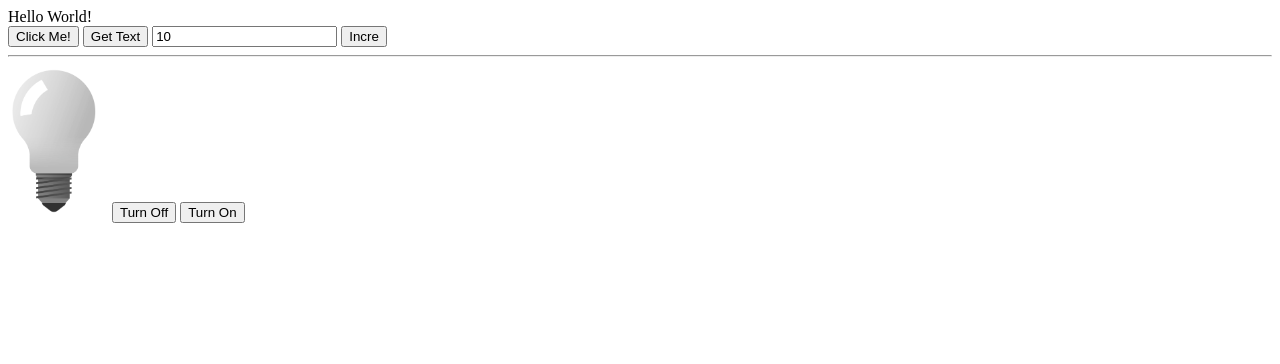
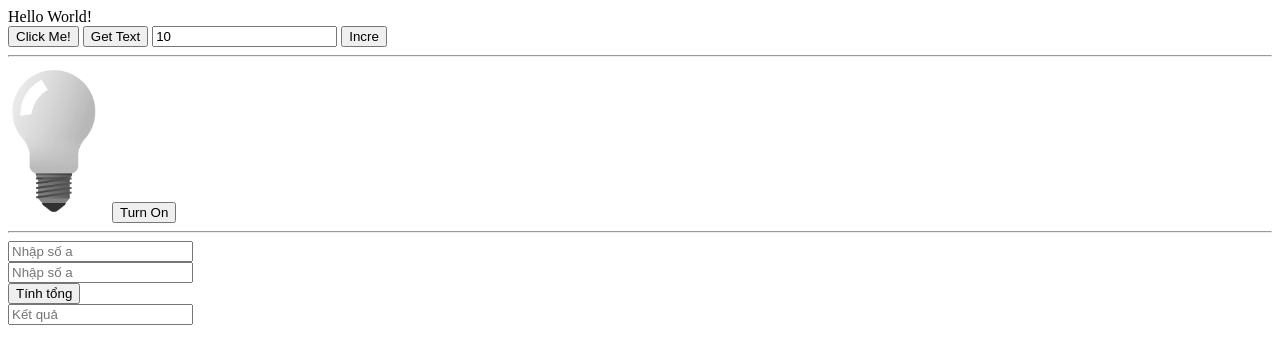
Before and after one commit to huongbee/php0112_m1, a plain HTML site: page buoi6/index.html in a window 1280 px wide. Both pictures are taken after a click on the button "Turn Off". Drawn offline with Linux system fonts and the light colour scheme.

Commit message:
tinhtong

```diff
--- a/buoi6/index.html
+++ b/buoi6/index.html
@@ -18,12 +18,40 @@
     <hr>
 
     <img src="on.png" width="100px" id="imgLight">
+    <button onclick="turn()" id="btnTurn">Turn Off</button>
+    <!-- <button onclick="turnOff()">Turn Off</button>
+    <button onclick="turnOn()">Turn On</button> -->
 
-    <button onclick="turnOff()">Turn Off</button>
-    <button onclick="turnOn()">Turn On</button>
+    <hr>
+    <input type="text" id="txtSoa" placeholder="Nhập số a" >
+    <br>
+    <input type="text" id="txtSoa" placeholder="Nhập số a" >
+    <br>
+    <button onclick="" id="btnTing">Tính tổng</button>
+    <br>
+    <input type="text" id="txtKQ" placeholder="Kết quả" readonly>
+    <br>
 
+
+    <br><br><br><br><br><br><br><br><br><br><br>
 </body>
 <script>
+    // var num = document.getElementById('txtNumber').value
+    // alert(num)
+
+    function turn(){
+        var light = document.getElementById('imgLight')
+        var btn = document.getElementById('btnTurn').innerHTML
+        if(btn=='Turn Off'){
+            light.src = "off.png"
+            document.getElementById('btnTurn').innerHTML = "Turn On"
+        }
+        if(btn == 'Turn On'){
+            light.src ='on.png'
+            btn = document.getElementById('btnTurn').innerHTML = "Turn Off"
+        }
+    }
+
     function turnOff(){
         document.getElementById('imgLight').src = "off.png"
     }
@@ -44,7 +72,7 @@
    }
 
    function setNum(){
-       document.getElementById('txtNumber').value = 10
+       document.getElementById('txtNumber').value = 20
    }
 
 
```
Also changed, not shown: buoi6/on.png.
